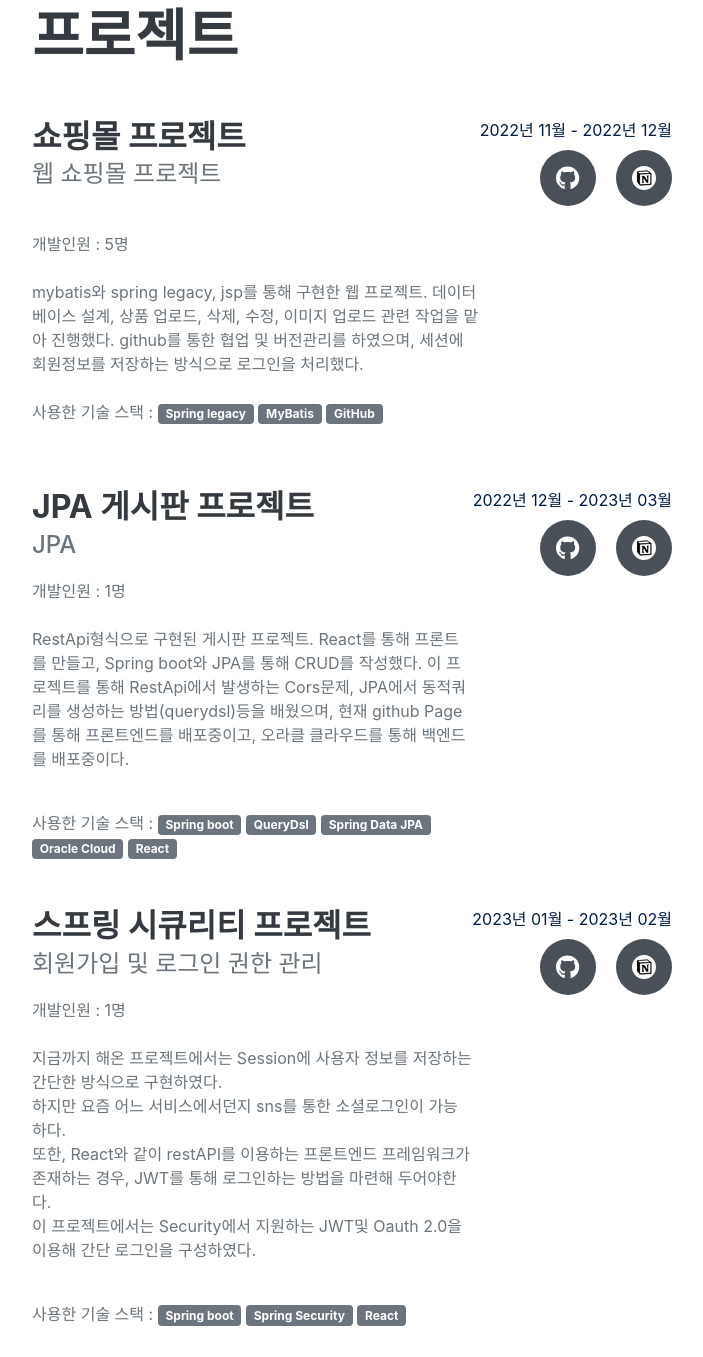
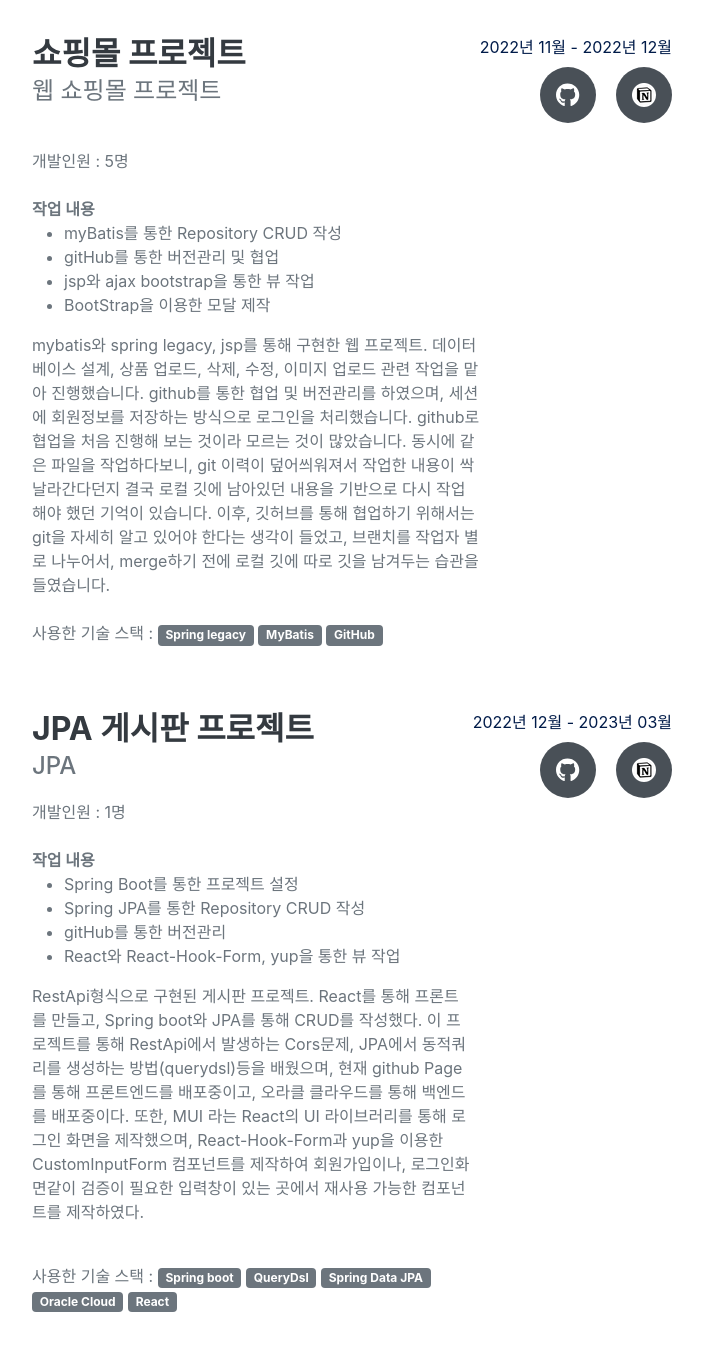
Before and after one commit to cvcvcx/cvcvcx.github.io, a plain HTML site: page index.html in a window 1280 px wide. Shown: the part 874-2231 px from the top of the page, without its empty margins (480-1183 px from the left). Drawn offline with nearby package versions, Linux system fonts and the light colour scheme; a web font is replaced by a local one.

Commit message:
[update] 프로젝트 개요 작성

```diff
--- a/index.html
+++ b/index.html
@@ -61,12 +61,8 @@
                     <br />
                     spring data jpa와 querydsl를 공부중이며, jpa와 querydsl로 검색기능을 구현한 게시판을
                     <br />
-                    git-pages와 oracle cloud를 이용하여
-                    배포중입니다.
+                    git-pages와 oracle cloud를 이용하여 배포중입니다.
                     <br />
-                    spring security를 이용해, jwt로그인 방식과 Oauth2.0 를 통한 로그인 방식을 구현해본 경험이 있습니다.
-                    <br />
-                    가장 최근에 해본 작업은 웹소켓과 stomp를 통한 실시간 채팅 서버 구현입니다.
                 </p>
                 <div class="social-icons">
                     <a class="social-icon" href="https://github.com/cvcvcx"><i class="fab fa-github"></i></a>
@@ -90,8 +86,20 @@
                         개발인원 : 5명
                         <br />
                         <br />
+                        <strong>
+                            작업 내용
+                        </strong>
+                        <ul>
+                            <li>myBatis를 통한 Repository CRUD 작성</li>
+                            <li>gitHub를 통한 버전관리 및 협업</li>
+                            <li>jsp와 ajax bootstrap을 통한 뷰 작업</li>
+                            <li>BootStrap을 이용한 모달 제작</li>
+                        </ul>
                         mybatis와 spring legacy, jsp를 통해 구현한 웹 프로젝트. 데이터베이스 설계, 상품 업로드, 삭제, 수정, 이미지 업로드 관련 작업을 맡아
-                        진행했다. github를 통한 협업 및 버전관리를 하였으며, 세션에 회원정보를 저장하는 방식으로 로그인을 처리했다.
+                        진행했습니다. github를 통한 협업 및 버전관리를 하였으며, 세션에 회원정보를 저장하는 방식으로 로그인을 처리했습니다.
+                        github로 협업을 처음 진행해 보는 것이라 모르는 것이 많았습니다. 동시에 같은 파일을 작업하다보니, git 이력이 덮어씌워져서 작업한 내용이 싹 날라간다던지
+                        결국 로컬 깃에 남아있던 내용을 기반으로 다시 작업해야 했던 기억이 있습니다. 이후, 깃허브를 통해 협업하기 위해서는 git을 자세히 알고 있어야 한다는 생각이 들었고,
+                        브랜치를 작업자 별로 나누어서, merge하기 전에 로컬 깃에 따로 깃을 남겨두는 습관을 들였습니다.
                         <br />
                         <br />
                         <div>
@@ -119,10 +127,22 @@
                         개발인원 : 1명
                         <br />
                         <br />
+                        <strong>
+                            작업 내용
+                        </strong>
+                        <ul>
+                            <li>Spring Boot를 통한 프로젝트 설정</li>
+                            <li>Spring JPA를 통한 Repository CRUD 작성</li>
+                            <li>gitHub를 통한 버전관리</li>
+                            <li>React와 React-Hook-Form, yup을 통한 뷰 작업</li>
+                        </ul>
                         <p>
                             RestApi형식으로 구현된 게시판 프로젝트. React를 통해 프론트를 만들고, Spring boot와 JPA를 통해 CRUD를 작성했다.
                             이 프로젝트를 통해 RestApi에서 발생하는 Cors문제, JPA에서 동적쿼리를 생성하는 방법(querydsl)등을 배웠으며,
                             현재 github Page를 통해 프론트엔드를 배포중이고, 오라클 클라우드를 통해 백엔드를 배포중이다.
+                            또한, MUI 라는 React의 UI 라이브러리를 통해 로그인 화면을 제작했으며,
+                            React-Hook-Form과 yup을 이용한 CustomInputForm 컴포넌트를 제작하여 회원가입이나, 로그인화면같이 검증이 필요한 입력창이 있는 곳에서 재사용
+                            가능한 컴포넌트를 제작하였다.
                         </p>
                         <br />
                         <div>
@@ -138,39 +158,6 @@
                                     class="fab fa-github"></i></a>
                             <a class="social-icon"
                                 href="https://meadow-debt-54d.notion.site/React-with-Vite-and-springboot-efd23e6e100344ceacf8ac8ad2617d8b"><img
-                                    src="./assets/img/notion.png" height="24px" width="24px"></a>
-                        </div>
-                    </div>
-                </div>
-                <div class="d-flex flex-column flex-md-row justify-content-between mb-5">
-                    <div class="flex-grow-1">
-                        <h3 class="mb-0">스프링 시큐리티 프로젝트</h3>
-                        <div class="subheading mb-3">회원가입 및 로그인 권한 관리</div>
-                        개발인원 : 1명
-                        <br />
-                        <br />
-                        <p>지금까지 해온 프로젝트에서는 Session에 사용자 정보를 저장하는 간단한 방식으로 구현하였다.
-                            <br />
-                            하지만 요즘 어느 서비스에서던지 sns를 통한 소셜로그인이 가능하다.
-                            <br />
-                            또한, React와 같이 restAPI를 이용하는 프론트엔드 프레임워크가 존재하는 경우, JWT를 통해 로그인하는 방법을 마련해 두어야한다.
-                            <br />
-                            이 프로젝트에서는 Security에서 지원하는 JWT및 Oauth 2.0을 이용해 간단 로그인을 구성하였다.
-                        </p>
-                        <br />
-                        <div>
-                            사용한 기술 스택 : <span class="badge bg-secondary">Spring boot</span> <span
-                                class="badge bg-secondary">Spring Security</span> <span
-                                class="badge bg-secondary">React</span>
-                        </div>
-
-                    </div>
-                    <div class="flex-shrink-0"><span class="text-primary">2023년 01월 - 2023년 02월</span>
-                        <div align="right" class="social-icons mt-2">
-                            <a class="social-icon" href="https://github.com/cvcvcx/springSecurity"><i
-                                    class="fab fa-github"></i></a>
-                            <a class="social-icon"
-                                href="https://meadow-debt-54d.notion.site/jwt-Oauth2-aaf70c063f104a0c8911d9922d40684a"><img
                                     src="./assets/img/notion.png" height="24px" width="24px"></a>
                         </div>
                     </div>
@@ -213,9 +200,19 @@
                     <div class="flex-grow-1">
                         <h3 class="mb-0">이젠아카데미</h3>
                         <div class="subheading mb-3">Aws 클라우드환경 네이티브 앱 개발과정</div>
-                        <p>기본적인 spring framework의 작동방식 및, Aws를 통한 배포 과정을 학습하였습니다</p>
+                        <p>
+                            기본적인 spring framework의 작동방식 및, Aws를 통한 배포 과정을 학습하였습니다.
+                            리액트 네이티브 및 자바 스프링 코드 학습중에 발생하는 오류들을 정리하여, 스택 오버 플로우 및 velog, github, 공식 사이트 등에서 해결 방법을 찾아
+                            답변하는 엑셀 스프레드 시트를 작성하고, 운영하였습니다.
+                        </p>
                     </div>
-                    <div class="flex-shrink-0"><span class="text-primary">2022년 05월 - 2022년 12월</span></div>
+                    <div class="flex-shrink-0"><span class="text-primary">2022년 05월 - 2022년 12월</span>
+                        <div align="right" class="social-icons mt-2">
+                            <a class="social-icon"
+                                href="https://docs.google.com/spreadsheets/d/1YNg3o0LtOdIRJUuuSdpSCI0v8UlZ_Nz306O6gVAEDck/edit?usp=sharing"><i
+                                    class="fa-solid fa-table"></i></a>
+                        </div>
+                    </div>
                 </div>
                 <div class="d-flex flex-column flex-md-row justify-content-between">
                     <div class="flex-grow-1">
```
